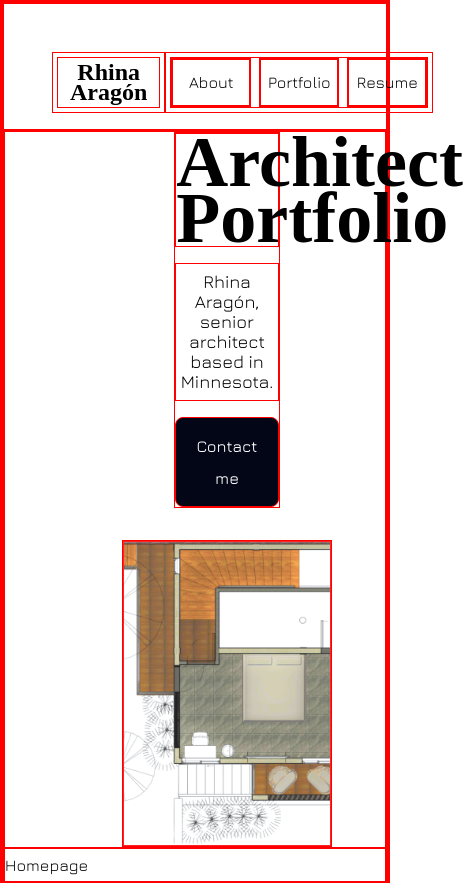
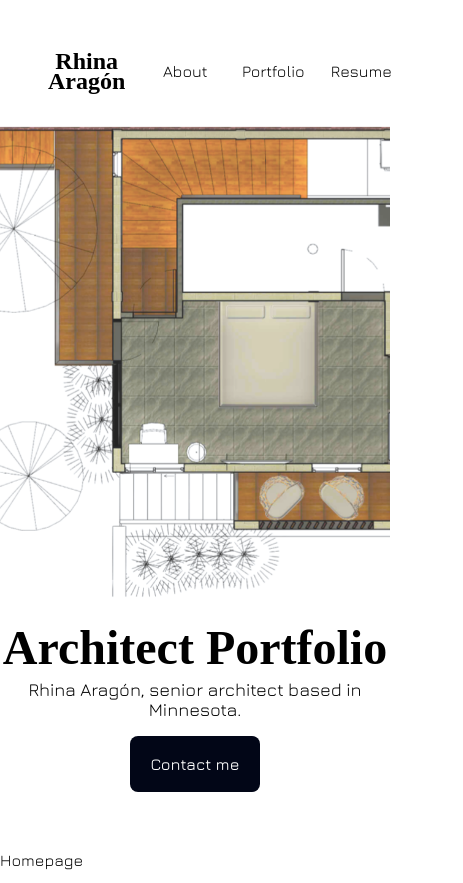
Before and after one commit to liz-garcia/architect-portfolio, a React (Vite) app in the folder client/: page / in a window 390 px wide. Shown: the top 883 px of the page, 463 px wide, since content can reach past the window. Built offline with nearby package versions, Linux system fonts and the light colour scheme; a web font is replaced by a local one.

Commit message:
Fixed responsive styling for hero-section, for default theme screen sizes. - Removed unnecessary classnames from index.css.

```diff
--- a/client/src/components/Buttons/PrimaryLink.jsx
+++ b/client/src/components/Buttons/PrimaryLink.jsx
@@ -4,7 +4,7 @@ import { Link } from "react-router-dom";
 // Tailwind CSS utility classes
 const size = "w-fit";
 const text = "font-medium text-white";
-const layout = "block px-5 py-3 m-auto rounded-lg";
+const layout = "block px-5 py-3 rounded-lg";
 const color = "bg-slate-950";
 const transition =
   "transition ease-in-out delay-150 hover:-translate-y-1 hover:scale-110 hover:bg-sky-500 duration-300";
--- a/client/src/components/Header.jsx
+++ b/client/src/components/Header.jsx
@@ -2,7 +2,8 @@ import Logo from "./Logo.jsx";
 import Nav from "./Nav.jsx";
 
 // Tailwind CSS utility classes
-const headerStyle = "h-[15dvh] p-12 pb-4 flex justify-between items-stretch";
+const headerStyle =
+  "h-[15dvh] p-12 pb-4 flex justify-between items-stretch sm:p-8 sm:pb-4";
 
 // Header Component
 const Header = () => {
--- a/client/src/components/HeroSection.jsx
+++ b/client/src/components/HeroSection.jsx
@@ -5,13 +5,18 @@ import heroImage2 from "/architectural-plan-2.png";
 import heroImage3 from "/architectural-plan-3.png";
 
 // Tailwind CSS utility classes
-const heroSectionStyle = "h-[85dvh] flex pl-16 items-center gap-8 sm:flex-col";
-const heroTitleStyle = "w-1/3 text-center";
-const h1Style = "font-serif font-bold text-5xl/none lg:text-7xl/[3.5rem] mb-4";
-const h2Style = "text-lg/5 py-2 mb-4";
-const heroImgContainerStyle = "m-auto w-2/3 h-full bg-no-repeat bg-left-top";
+const heroSectionStyle =
+  "w-[100dvw] h-[85dvh] flex pl-16 items-center justify-center gap-8 md:flex-col-reverse md:p-0 md:gap-2";
+// Text div
+const heroTitleStyle =
+  "w-1/3 text-center flex flex-col md:w-full md:h-1/3 items-center justify-center md:pb-4 sm:pb-8";
+const h1Style =
+  "font-serif font-bold mb-4 lg:text-5xl/[2.5rem] xl:text-6xl/[3rem] 2xl:text-7xl/[3.5rem] md:mb-2 sm:mb-1";
+const h2Style = "text-lg/5 py-2 mb-4 md:mb-2";
+// Image div
+const heroImgContainerStyle = "w-2/3 h-full md:w-full md:h-2/3";
 const heroImgStyle =
-  "w-full h-full object-cover transition-opacity duration-1000 ease-in-out";
+  "size-full object-cover transition-opacity duration-1000 ease-in-out";
 
 // HeroSection component
 function HeroSection() {
--- a/client/tailwind.config.js
+++ b/client/tailwind.config.js
@@ -7,6 +7,7 @@ export default {
   content: ["./index.html", "./src/**/*.{js,ts,jsx,tsx}"],
   theme: {
     screens: {
+      // ! defaultTheme sizes rewritten to work with max-width
       "2xl": { max: "1535px" },
       // => @media (max-width: 1535px) { ... }
 
```
Also changed, not shown: client/src/index.css (+1 -10 lines), client/public/architectural-plan-1.png, client/public/architectural-plan-4.png (deleted).
